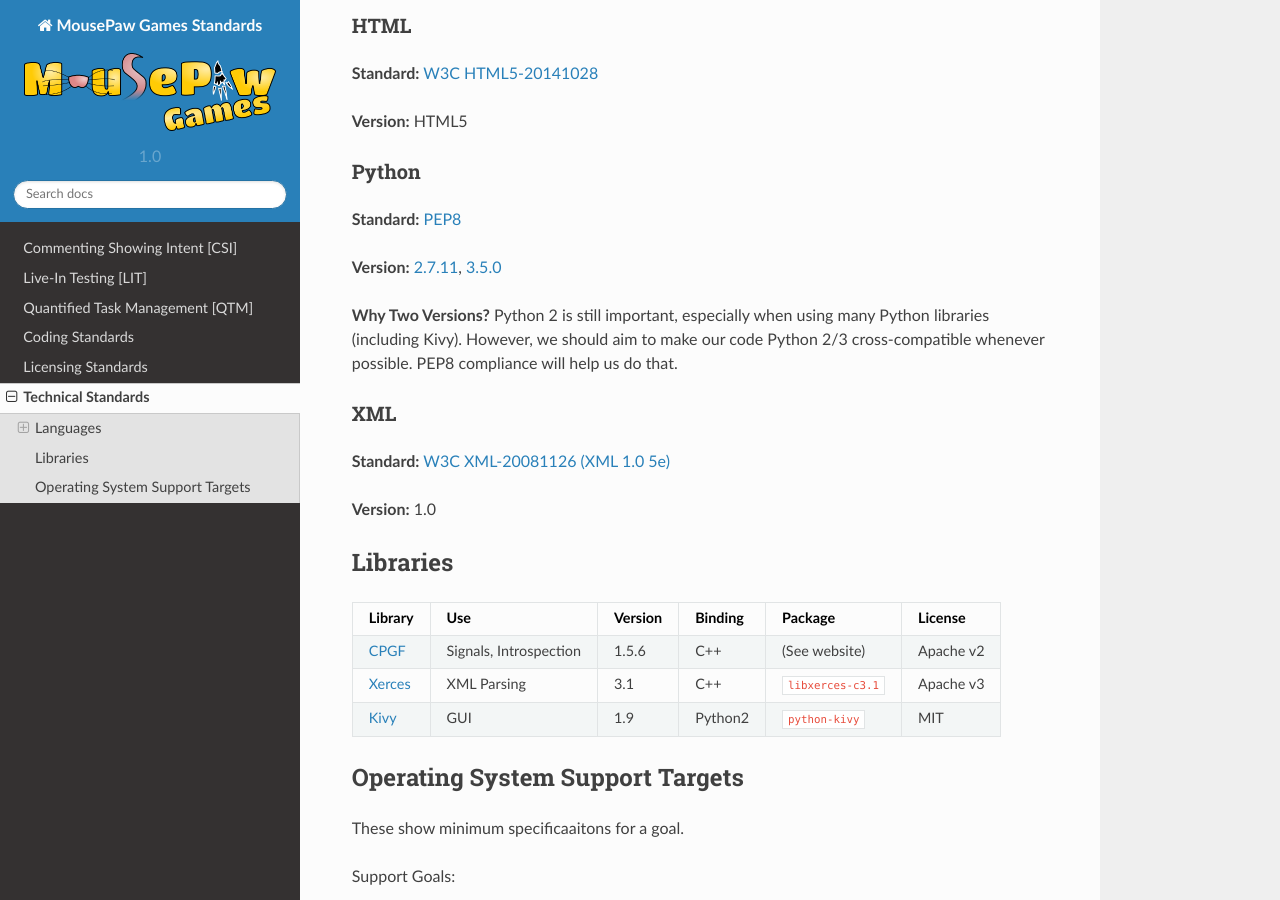
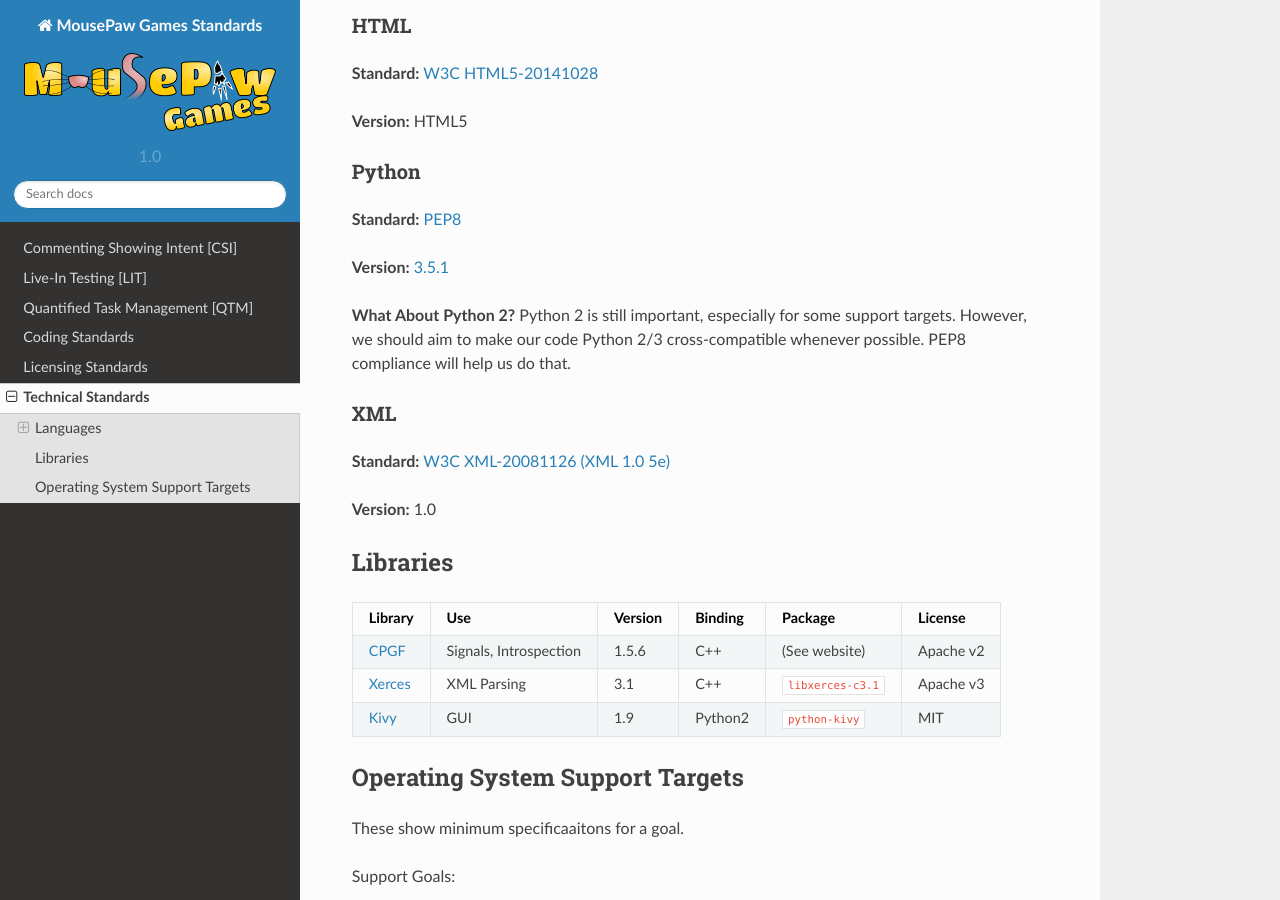
Before and after one commit to mousepawmedia/standards, a Sphinx documentation site: the page built from source/technical.rst, in a window 1280 px wide and 900 px high, scrolled down 836 px. Built offline with Sphinx 7.4.7 and the Read the Docs theme 2.0.0, drawn with Linux system fonts in a browser that asks for light colours.

Commit message:
Updated standard to Python 3.5.1.
Summary: 'Nuff said.

Test Plan: Build HTML version of standards and ensure changes render correctly.

Reviewers: sataylor

Reviewed By: sataylor

Tags: #standards_board, #programming_dept

Differential Revision: https://hawksnest.ddns.net:8446/D154

```diff
--- a/source/technical.rst
+++ b/source/technical.rst
@@ -41,13 +41,11 @@ Python
 ------------------------------------------------
 **Standard:** `PEP8 <https://www.python.org/dev/peps/pep-0008/>`_
 
-**Version:** `2.7.11 <https://www.python.org/downloads/release/python-2711/>`_,
-`3.5.0 <https://www.python.org/downloads/release/python-350/>`_
+**Version:** `3.5.1 <https://www.python.org/downloads/release/python-351/>`_
 
-**Why Two Versions?** Python 2 is still important, especially when using
-many Python libraries (including Kivy). However, we should aim to make our code
-Python 2/3 cross-compatible whenever possible. PEP8 compliance will help
-us do that.
+**What About Python 2?** Python 2 is still important, especially for some
+support targets. However, we should aim to make our code Python 2/3
+cross-compatible whenever possible. PEP8 compliance will help us do that.
 
 XML
 ------------------------------------------------
```
